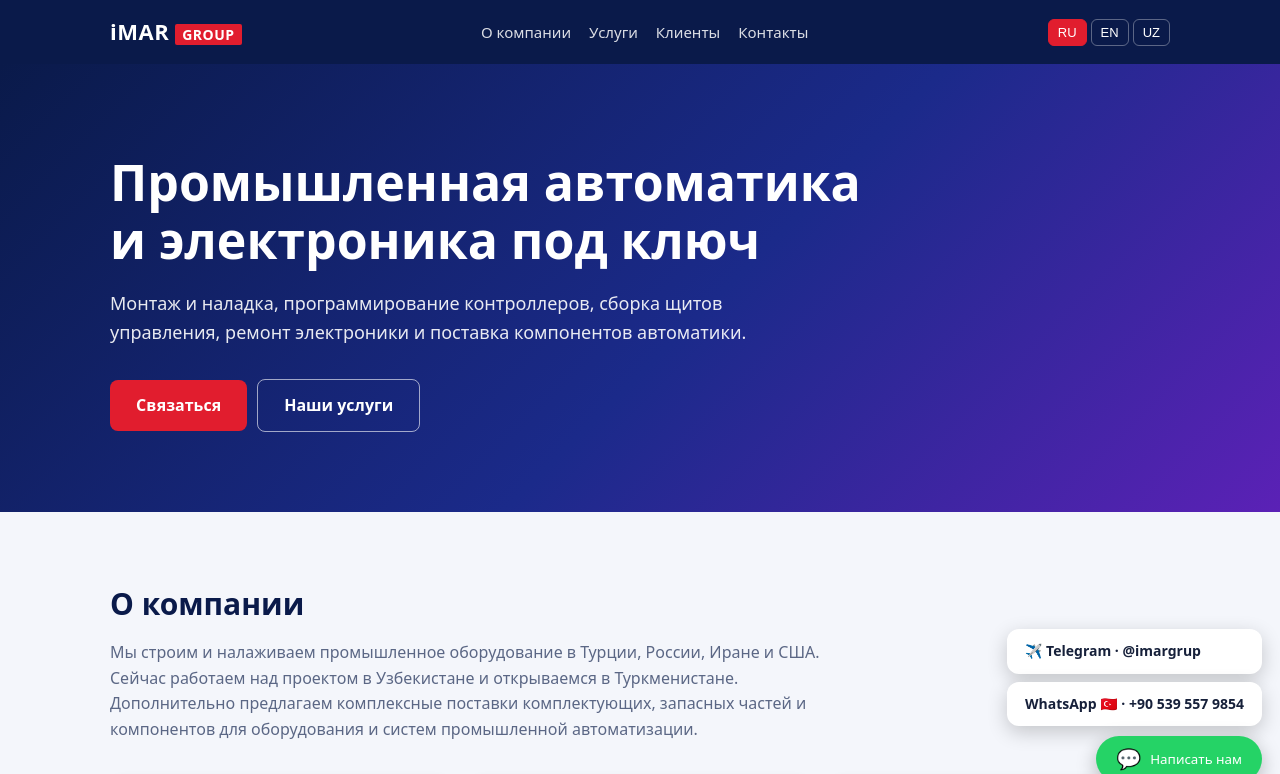
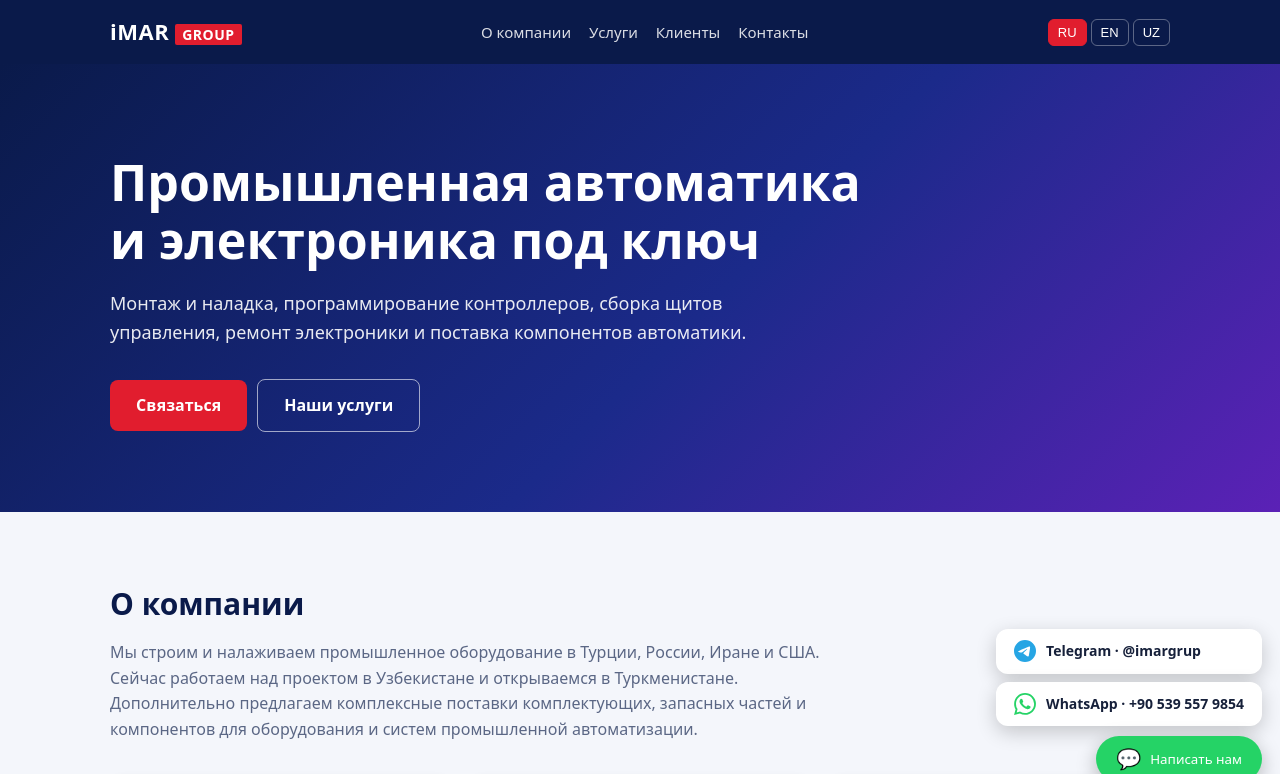
Before and after one commit to nejnee/imar, a plain HTML site: page index.html in a window 1280 px wide. Both pictures are taken after a click on the button "Telegram, WhatsApp". Shown: the top 774 px of the page. Drawn offline with Linux system fonts and the light colour scheme.

Commit message:
Add files via upload

```diff
--- a/index.html
+++ b/index.html
@@ -54,7 +54,7 @@ footer{background:#071135;color:#9aa6cc;padding:26px 0;font-size:14px;text-align
 .wa-menu{display:none;flex-direction:column;gap:8px}
 .wa.open .wa-menu{display:flex}
 .wa-menu a{background:#fff;color:var(--tx);padding:11px 18px;border-radius:12px;font-size:14px;font-weight:600;box-shadow:0 6px 20px #0003;white-space:nowrap}
-.wa-menu a:hover{background:#eafff2}
+.wa-menu a{display:flex;align-items:center;gap:10px}.wa-menu a svg{flex:none}.wa-menu a:hover{background:#eef3fb}
 .card.cl{cursor:pointer;transition:transform .15s}.card.cl:hover{transform:translateY(-3px)}
 .card .more{display:inline-block;margin-top:12px;color:var(--blue);font-weight:600;font-size:14px}
 .modal{display:none;position:fixed;inset:0;z-index:30;background:#050c2acc;align-items:center;justify-content:center;padding:16px}
@@ -135,8 +135,8 @@ footer{background:#071135;color:#9aa6cc;padding:26px 0;font-size:14px;text-align
 
 <div class="wa" id="wa">
   <div class="wa-menu">
-    <a id="wa-tg" target="_blank" rel="noopener" href="https://t.me/imargrup">✈️ Telegram · @imargrup</a>
-    <a id="wa-tr" target="_blank" rel="noopener" href="#">WhatsApp 🇹🇷 · +90 539 557 9854</a>
+    <a id="wa-tg" target="_blank" rel="noopener" href="https://t.me/imargrup"><svg viewBox="0 0 24 24" width="22" height="22" fill="#26A5E4" aria-hidden="true"><path d="M11.944 0A12 12 0 0 0 0 12a12 12 0 0 0 12 12 12 12 0 0 0 12-12A12 12 0 0 0 12 0zm4.962 7.224c.1-.002.321.023.465.14a.5.5 0 0 1 .171.325c.016.093.036.306.02.472-.18 1.898-.962 6.502-1.36 8.627-.168.9-.499 1.201-.82 1.23-.696.065-1.225-.46-1.9-.902-1.056-.693-1.653-1.124-2.678-1.8-1.185-.78-.417-1.21.258-1.91.177-.184 3.247-2.977 3.307-3.23.007-.032.014-.15-.056-.212s-.174-.041-.249-.024q-.159.037-5.061 3.345-.72.495-1.302.48c-.428-.008-1.252-.241-1.865-.44-.752-.245-1.349-.374-1.297-.789q.04-.324.893-.663 5.247-2.286 6.998-3.014c3.332-1.386 4.025-1.627 4.476-1.635"/></svg><span>Telegram · @imargrup</span></a>
+    <a id="wa-tr" target="_blank" rel="noopener" href="#"><svg viewBox="0 0 24 24" width="22" height="22" fill="#25D366" aria-hidden="true"><path d="M17.472 14.382c-.297-.149-1.758-.867-2.03-.967-.273-.099-.471-.148-.67.15-.197.297-.767.966-.94 1.164-.173.199-.347.223-.644.075-.297-.15-1.255-.463-2.39-1.475-.883-.788-1.48-1.761-1.653-2.059-.173-.297-.018-.458.13-.606.134-.133.298-.347.446-.52s.198-.298.298-.497c.099-.198.05-.371-.025-.52s-.669-1.612-.916-2.207c-.242-.579-.487-.5-.669-.51a13 13 0 0 0-.57-.01c-.198 0-.52.074-.792.372-.272.297-1.04 1.016-1.04 2.479 0 1.462 1.065 2.875 1.213 3.074s2.096 3.2 5.077 4.487c.709.306 1.262.489 1.694.625.712.227 1.36.195 1.871.118.571-.085 1.758-.719 2.006-1.413s.248-1.289.173-1.413c-.074-.124-.272-.198-.57-.347m-5.421 7.403h-.004a9.87 9.87 0 0 1-5.031-1.378l-.361-.214-3.741.982.998-3.648-.235-.374a9.86 9.86 0 0 1-1.51-5.26c.001-5.45 4.436-9.884 9.888-9.884 2.64 0 5.122 1.03 6.988 2.898a9.82 9.82 0 0 1 2.893 6.994c-.003 5.45-4.437 9.884-9.885 9.884m8.413-18.297A11.82 11.82 0 0 0 12.05 0C5.495 0 .16 5.335.157 11.892c0 2.096.547 4.142 1.588 5.945L.057 24l6.305-1.654a11.9 11.9 0 0 0 5.683 1.448h.005c6.554 0 11.89-5.335 11.893-11.893a11.82 11.82 0 0 0-3.48-8.413"/></svg><span>WhatsApp · +90 539 557 9854</span></a>
   </div>
   <button class="wa-btn" id="wa-toggle" type="button" aria-label="Telegram, WhatsApp">
     <b style="font-size:20px;line-height:1">💬</b>
```
